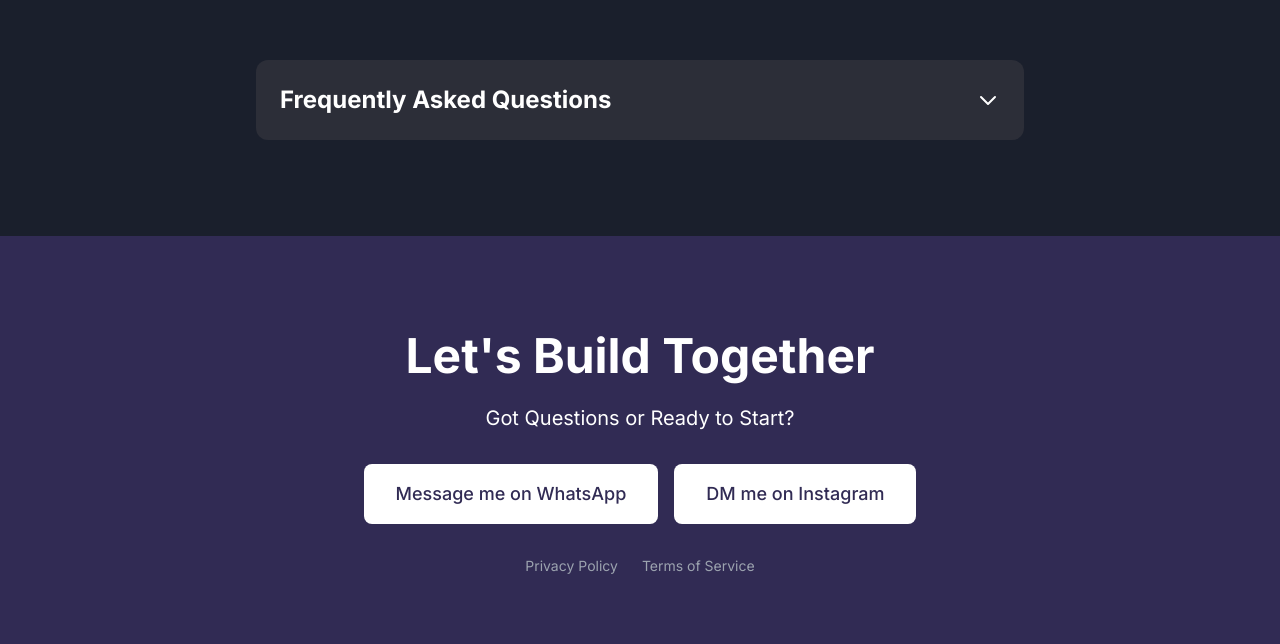
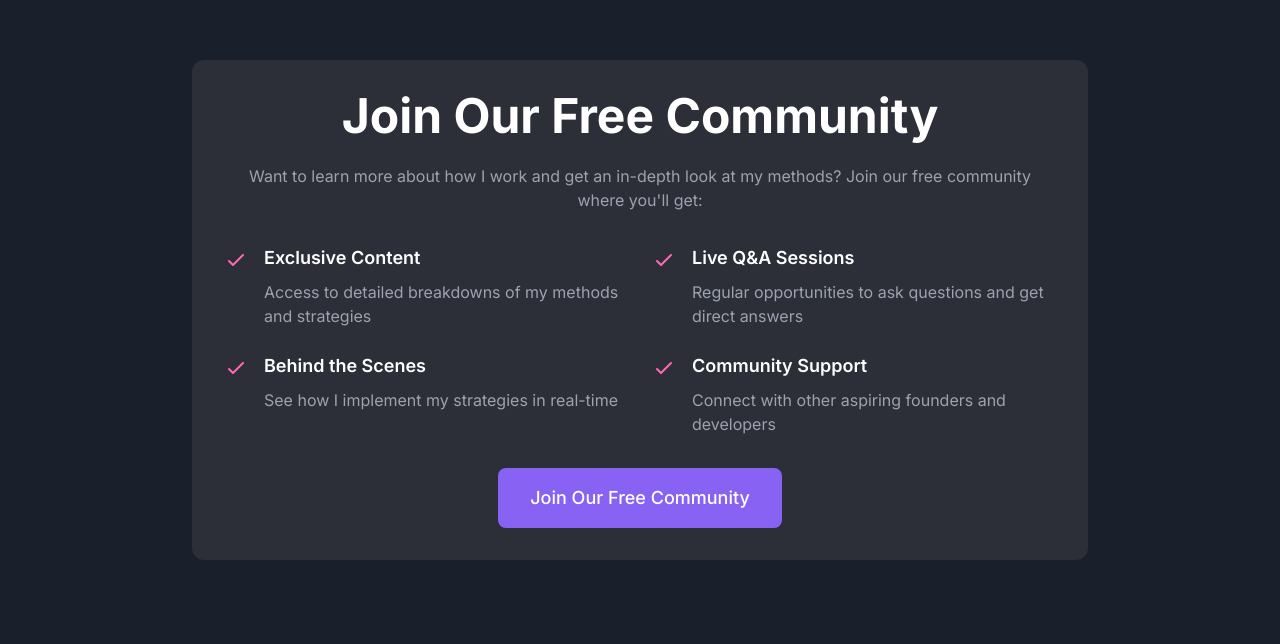
Before and after one commit to JohannesBorge/saasroyal, a Next.js app: page / in a window 1280 px wide. Shown: the part 5856-6500 px from the top of the page. Built offline with nearby package versions, Linux system fonts and the light colour scheme.

Commit message:
Add Community section with Whop.com link

```diff
--- a/src/app/page.tsx
+++ b/src/app/page.tsx
@@ -325,6 +325,71 @@ export default function Home() {
         </div>
       </section>
 
+      {/* Community Section */}
+      <section className="section-padding">
+        <div className="container-padding">
+          <div className="max-w-4xl mx-auto bg-[#2c2e38] rounded-xl p-8 animate-scale-in hover:shadow-[0_0_15px_rgba(255,105,180,0.5)] transition-shadow duration-300">
+            <h2 className="heading-2 text-center mb-6">
+              Join Our Free Community
+            </h2>
+            <p className="text-gray-400 text-center mb-8">
+              Want to learn more about how I work and get an in-depth look at my methods? Join our free community where you'll get:
+            </p>
+            <div className="grid md:grid-cols-2 gap-6">
+              <div className="flex items-start space-x-4">
+                <div className="flex-shrink-0 w-6 h-6 mt-1">
+                  <svg className="w-6 h-6 text-[#ff69b4]" fill="none" stroke="currentColor" viewBox="0 0 24 24">
+                    <path strokeLinecap="round" strokeLinejoin="round" strokeWidth="2" d="M5 13l4 4L19 7" />
+                  </svg>
+                </div>
+                <div>
+                  <h3 className="text-lg font-semibold mb-2">Exclusive Content</h3>
+                  <p className="text-gray-400">Access to detailed breakdowns of my methods and strategies</p>
+                </div>
+              </div>
+              <div className="flex items-start space-x-4">
+                <div className="flex-shrink-0 w-6 h-6 mt-1">
+                  <svg className="w-6 h-6 text-[#ff69b4]" fill="none" stroke="currentColor" viewBox="0 0 24 24">
+                    <path strokeLinecap="round" strokeLinejoin="round" strokeWidth="2" d="M5 13l4 4L19 7" />
+                  </svg>
+                </div>
+                <div>
+                  <h3 className="text-lg font-semibold mb-2">Live Q&A Sessions</h3>
+                  <p className="text-gray-400">Regular opportunities to ask questions and get direct answers</p>
+                </div>
+              </div>
+              <div className="flex items-start space-x-4">
+                <div className="flex-shrink-0 w-6 h-6 mt-1">
+                  <svg className="w-6 h-6 text-[#ff69b4]" fill="none" stroke="currentColor" viewBox="0 0 24 24">
+                    <path strokeLinecap="round" strokeLinejoin="round" strokeWidth="2" d="M5 13l4 4L19 7" />
+                  </svg>
+                </div>
+                <div>
+                  <h3 className="text-lg font-semibold mb-2">Behind the Scenes</h3>
+                  <p className="text-gray-400">See how I implement my strategies in real-time</p>
+                </div>
+              </div>
+              <div className="flex items-start space-x-4">
+                <div className="flex-shrink-0 w-6 h-6 mt-1">
+                  <svg className="w-6 h-6 text-[#ff69b4]" fill="none" stroke="currentColor" viewBox="0 0 24 24">
+                    <path strokeLinecap="round" strokeLinejoin="round" strokeWidth="2" d="M5 13l4 4L19 7" />
+                  </svg>
+                </div>
+                <div>
+                  <h3 className="text-lg font-semibold mb-2">Community Support</h3>
+                  <p className="text-gray-400">Connect with other aspiring founders and developers</p>
+                </div>
+              </div>
+            </div>
+            <div className="mt-8 text-center">
+              <Link href="https://whop.com/saas-royale/" className="cta-button animate-scale-in" style={{ animationDelay: '0.4s' }}>
+                Join Our Free Community
+              </Link>
+            </div>
+          </div>
+        </div>
+      </section>
+
       {/* FAQ Section */}
       <section className="section-padding">
         <div className="container-padding">
```
